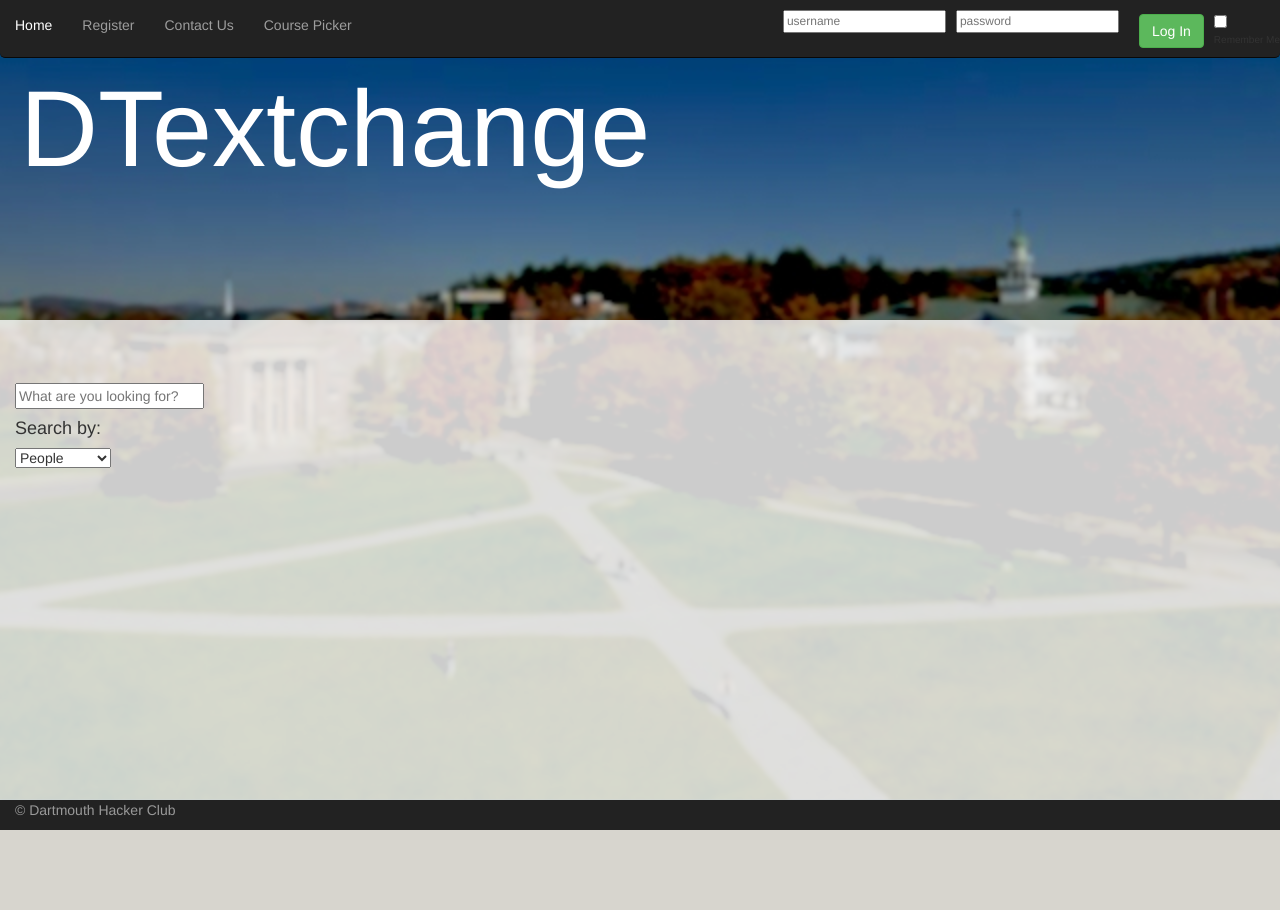
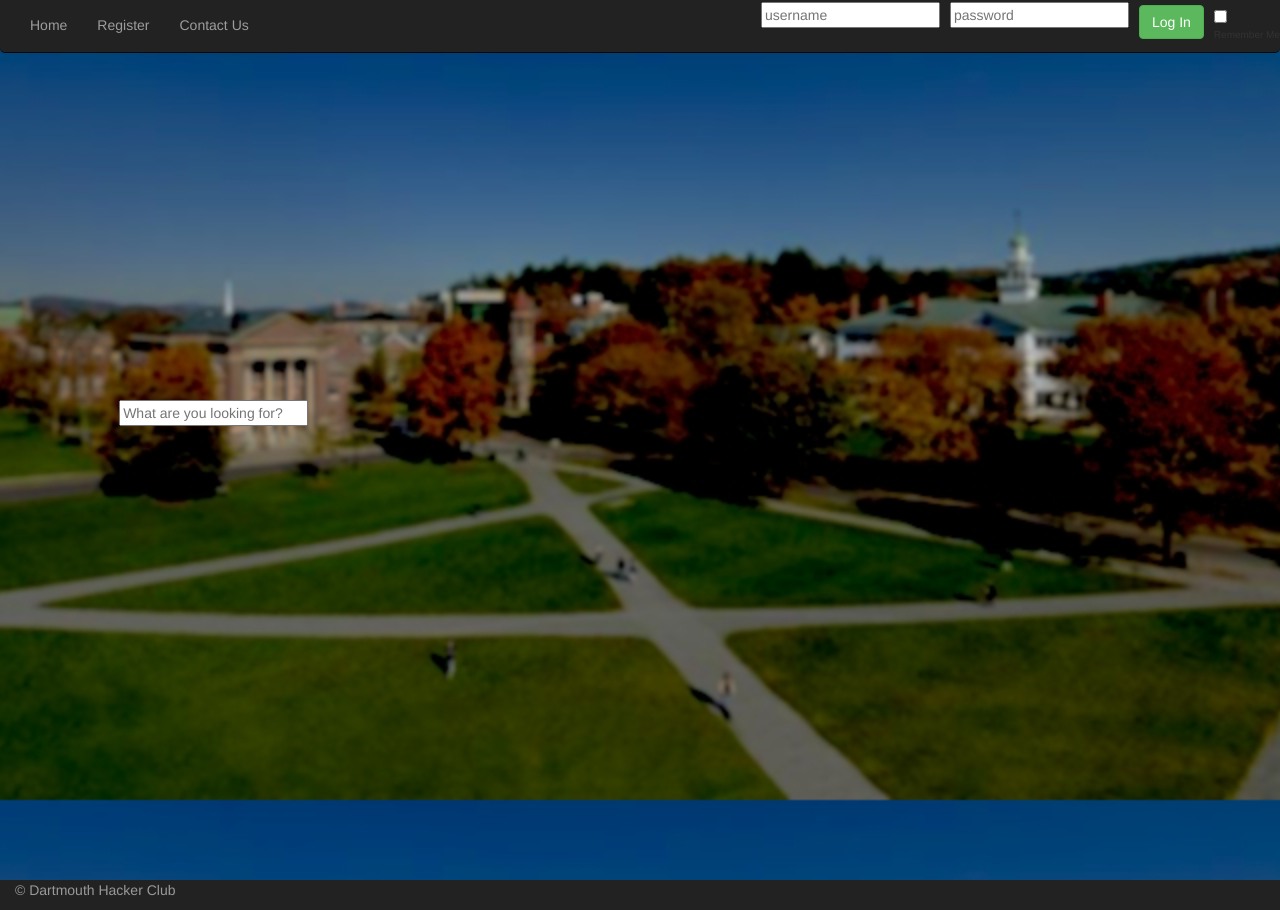
Before and after one commit to kevin-js/DTextchange, a Flask app: page / in a window 1280 px wide. Before the commit the page ends 830 px from the top, so only its background shows below. Run offline with Flask 2, Linux system fonts and the light colour scheme; some libraries are stand-ins or nearby versions.

Commit message:
fixed up UI, lookin' good ;)

```diff
--- a/application/search_ranking.py
+++ b/application/search_ranking.py
@@ -9,6 +9,7 @@
 
 # search ranking algorithm by book name
 def rank_by_book(parameters):
+	book_matches = mongo_client.db.users.find({})
 	return None
 
 # search ranking algorithm by course name
--- a/application/static/css/design.css
+++ b/application/static/css/design.css
@@ -1,19 +1,38 @@
+html {
+	min-height: 100%;
+}
+
 body {
     background: url('../img/dartmouth.jpg') no-repeat center center fixed;
     -webkit-background-size: cover;
     -moz-background-size: cover;
     -o-background-size: cover;
     background-size: cover;
+    height: 100%;
 }
 
 footer {
 	background-color: #222222;
 	color: #999999;
 	width: 100% !important;
+	bottom: 0;
+	position: relative;
+	overflow: hidden;
+}
+
+select {
+	-webkit-appearance: none;
+	-moz-appearance: none;
+	appearance: none;
 }
 
 .login-info {
-	font-size: 12px;
+	font-size: 1em;
+}
+
+#login-items {
+	list-style: none;
+	margin-bottom: 0;
 }
 
 .user-info {
@@ -23,12 +42,6 @@
 
 .error-message {
 	color: #ff0000;
-}
-
-.footer {
-	background-image: url('../img/footer.jpg');
-	width: 100%;
-	absolute: bottom;
 }
 
 .results-profile-pic {
@@ -45,7 +58,7 @@
 }
 
 .main-body {
-	background-color: rgba(255,255,255,0.8);
+
 }
 
 .search-form {
@@ -67,23 +80,8 @@
 	font-size: 10px;
 }
 
-#titleblock {
-	position: absolute;
-	font-size: 3em;
-	color: #ffffff;
-	padding-left: 20px;
-	padding-top: 50px;
-}
-
-#titleblock:hover {
-	text-decoration: none;
-	color: #4cae4d;
-}
-
 #header-section {
-
-	height: 300px;
-
+	height: 50vh;
 }
 
 #profile-pic {
@@ -92,10 +90,15 @@
 }
 
 #query-page {
-	padding-top: 5%;
 	min-height: 60vh;
+}
+
+#register {
+	min-height: 60vh;
+	background-color: rgba(255,255,255,0.8);
 }
 
 #contact {
 	min-height: 60vh;
+	background-color: rgba(255,255,255,0.8);
 }
--- a/application/templates/base.html
+++ b/application/templates/base.html
@@ -1,37 +1,44 @@
 <!DOCTYPE html>
 <html lang="en">
 <head>
-	<meta charset="utf-8" />
-	<meta name="description" content="textbook exchange" />
-	<meta name="keywords" content="textbook, exchange, Dartmouth" />
-	<meta name="author" content="Kevin Guh, Dartmouth Hackers Club" />
+	<meta charset="utf-8">
+	<meta name="description" content="textbook exchange">
+	<meta name="keywords" content="textbook, exchange, Dartmouth">
+	<meta name="author" content="Kevin Guh, Dartmouth Hackers Club">
 	{% if title %}
 	<title>DTextchange - {{title}}</title>
 	{% else %}
 	<title>DTextchange</title>
 	{% endif %}
-	<link rel="stylesheet" type="text/css" href="http://maxcdn.bootstrapcdn.com/bootstrap/3.1.1/css/bootstrap.min.css" />
-	<link rel="stylesheet" type="text/css" href="http://bootstrap.hackdartmouth.org/assets/css/bootstrap.css" />
-	<link rel="stylesheet" type="text/css" href="{{ url_for('static', filename='css/design.css') }}" />
-	<link rel="icon" href="{{ url_for('static', filename='img/icon.png') }}" />
+	<link rel="stylesheet" type="text/css" href="http://maxcdn.bootstrapcdn.com/bootstrap/3.1.1/css/bootstrap.min.css">
+	<link rel="stylesheet" type="text/css" href="http://bootstrap.hackdartmouth.org/assets/css/bootstrap.css">
+	<link rel="stylesheet" type="text/css" href="{{ url_for('static', filename='css/design.css') }}">
+	<link rel="icon" href="{{ url_for('static', filename='img/icon.png') }}">
 	<script src="https://ajax.googleapis.com/ajax/libs/jquery/2.1.3/jquery.min.js"></script>
-	<script type="text/javascript" src="{{ url_for('static', filename='js/aesthetics.js') }}"></script>
+	<script type="text/javascript" src="//maxcdn.bootstrapcdn.com/bootstrap/3.1.1/js/bootstrap.min.js"></script>
 </head>
 <body>
-	<div id="header-section">
 	<div class="navbar navbar-default navbar-inverse navbar-fixed-top navbar-index toolbar" role="navigation">
-			<div class="container-fluid nav-collapse">
-				<div class="navbar-inner row">
-					<ul class="nav navbar-nav navbar-left col-md-4">
+		<div class="container-fluid">
+			<div class="navbar-inner">
+			    <div class="navbar-header">
+    				<button style="position: relative; top: 0" type="button" data-target="#navbarCollapse" data-toggle="collapse" class="navbar-toggle" aria-controls="navbar" aria-expanded="false">
+            			<span class="sr-only">Toggle navigation</span>
+            			<span class="icon-bar"></span>
+            			<span class="icon-bar"></span>
+            			<span class="icon-bar"></span>
+    				</button>
+				</div>
+				<div id="navbarCollapse" class="collapse navbar-collapse">
+					<ul class="nav navbar-nav navbar-left">
 						<li><a href="/index">Home</a></li>
 						{% if not session['logged_in'] %}
 						<li><a href="/signup">Register</a></li>
 						{% endif %}
 						<li><a href="/contact">Contact Us</a></li>
-						<li><a href="http://coursetown.hacktown.cs.dartmouth.edu/">Course Picker</a></li>
 					</ul>
 				{% if session['logged_in'] %}
-						<div class="nav navbar-nav navbar-right col-md-offset-6 col-md-2">
+					<div class="nav navbar-right">
 						<div class="btn-group">
 							<button class="btn btn-success dropdown-toggle" id="menu-button" type="button" style="margin-top: 6px; width: 160px">
 								Welcome, {{session['user']}}!
@@ -49,34 +56,36 @@
 
 					</div>
 				{% else %}
-						<form name="login" action="/index" method="post" class="col-md-offset-2 col-md-6">
-							<ul class="nav navbar-nav navbar-right">
+					<div class="nav navbar-right">
+						<form name="login" action="/index" method="post" class="">
+							<ul class="navbar-nav" id="login-items">
 								<li>
-									<span class="login-info">{{login_form.username(placeholder="username", style="margin-top: 10px")}}</span>
+									<span class="login-info">{{login_form.username(placeholder="username", style="width: 95%; margin-top: 2px")}}</span>
 									{% if login_form.errors['username'] %}
 										<div class="error-message">{{login_form.errors['username'][0]}}</div>
 									{% endif %}
 								</li>
 								<li>
-									<span class="login-info">{{login_form.password(placeholder="password", style="margin-left: 10px; margin-top: 10px")}}</span>
+									<span class="login-info">{{login_form.password(placeholder="password", style="width: 95%; margin-top: 2px")}}</span>
 									{% if login_form.errors['password'] %}
 										<div class="error-message">{{login_form.errors['password'][0]}}</div>
 									{% endif %}
 								</li>
 								<li>
-									<span class="login-info">{{login_form.submit(style="margin-left: 20px; margin-top: 14px", class="btn btn-small btn-success")}}</span>
+									<span class="login-info">{{login_form.submit(style="margin-top: 5px;", class="btn btn-small btn-success")}}</span>
 								</li>
 								<li>
-									<span class="login-info">{{login_form.remember_me(style="margin-left: 10px; margin-top: 15px")}}<p id="remember-me", style="margin-left: 10px">Remember Me</p></span>
+									<span class="login-info">{{login_form.remember_me(style="margin-left: 10px; margin-top: 10px")}}<p id="remember-me", style="margin-left: 10px">Remember Me</p></span>
 								</li>
 							</ul>
 						</form>
+					</div>
 				{% endif %}
 				</div>
 			</div>
 		</div>
-		<h1><a href="/index" id="titleblock">DTextchange</a></h1>
 	</div>
+	<div id="header-section" class="text-center"></div>
 	<div class="main-body container-fluid">
 		{% block content %}
 		{% endblock content %}
@@ -86,7 +95,6 @@
 			<p id="copyright">&copy; Dartmouth Hacker Club</p>
 		</div>
 	</footer>
-	<script type="text/javascript" src="//cdnjs.cloudflare.com/ajax/libs/jquery/2.1.1/jquery.min.js"></script>
-	<script type="text/javascript" src="//maxcdn.bootstrapcdn.com/bootstrap/3.1.1/js/bootstrap.min.js"></script>
+	<script type="text/javascript" src="{{ url_for('static', filename='js/aesthetics.js') }}"></script>
 </body>
 </html>
--- a/application/templates/homepage.html
+++ b/application/templates/homepage.html
@@ -2,8 +2,7 @@
 {% block content %}
 <div class="row" id="query-page">
 	<form action="/results" method="post" class="col-md-12 search-form">
-		<div class="row search-item"><div class="col-md-12">{{query_engine.query(placeholder="What are you looking for?")}}</div></div>
-		<div class="row search-item"><div class="col-md-12"><h4 style="margin-bottom: 0px"><p style="col-md-4">Search by:</p></h4>{{query_engine.query_parameter()}}</div></div>
+		<div class="row search-item"><div class="col-xs-offset-1 col-xs-10">{{query_engine.query(placeholder="What are you looking for?")}}</div></div>
 	</form>
 </div>
 <!--<div class="col-xs-3 col-sm-3">
--- a/application/templates/profile.html
+++ b/application/templates/profile.html
@@ -1,7 +1,7 @@
 {% extends 'base.html' %}
 {% block content %}
 <script type="text/javascript" src="{{ url_for('static', filename='js/profile.js') }}"></script>
-<div ng-app="profile" ng-controller="profileController">
+<div>
 	<div class="row profile-header">
 		<div class="col-md-3">
 			<div class="img-container">
--- a/application/views.py
+++ b/application/views.py
@@ -28,9 +28,8 @@
 
 @app.route('/results', methods=['GET', 'POST'])
 def return_results():
+	login_form = forms.LoginForm(request.form)
 	query = request.form['query'].split(' ')
-	query_method = request.form['query_parameter']
-	login_form = forms.LoginForm(request.form)
 
 	if query_method == 'People':
 		matches = search_ranking.rank_by_name(query)
```
Also changed, not shown: application/static/js/aesthetics.js (+1 -60 lines), application/templates/contact.html (+15 -17 lines), application/templates/signup.html (+22 -17 lines), 1 other file. Lines whose indentation alone changed are shown as unchanged.
